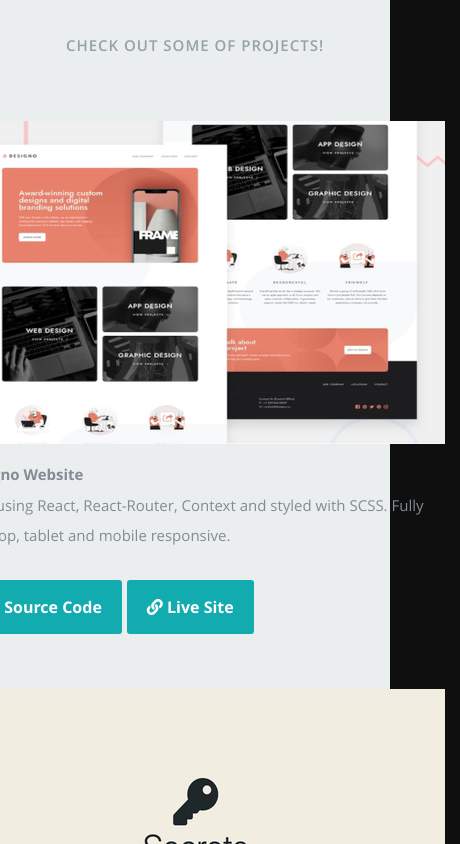
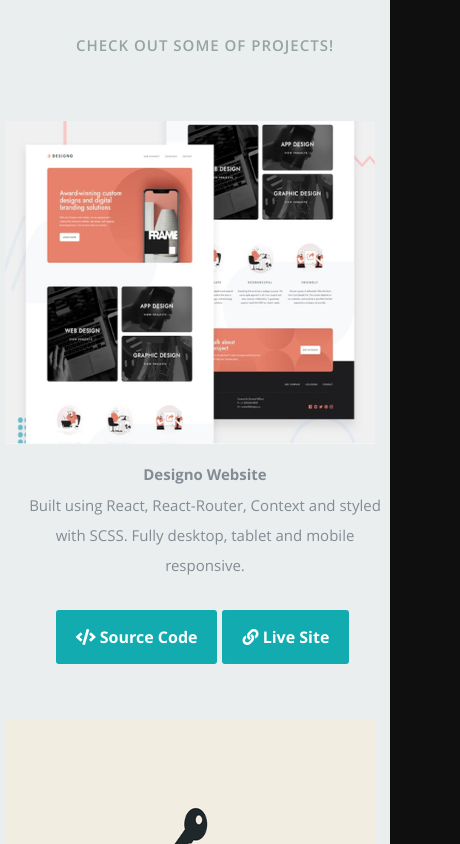
Before and after one commit to nwkwok/cv, a React (Create React App) app: page / in a window 390 px wide. Shown: the part 900-1744 px from the top of the page, 460 px wide, since content can reach past the window. Built offline with nearby package versions, Linux system fonts and the light colour scheme.

Commit message:
fix media query for projects on mobile

```diff
--- a/public/css/layout.css
+++ b/public/css/layout.css
@@ -459,6 +459,7 @@
    background: #ebeeee;
    padding-top: 90px;
    padding-bottom: 60px;
+   text-align: center;
 }
 
 
@@ -471,26 +472,13 @@
    color: #95A3A3;
 }
 
-/* #portfolio-wrapper.nick{
-      display: flex;
-      flex-wrap: wrap;
-      justify-content: center;
-      align-items: stretch;
-} */
-
 /* Portfolio Content */
 
 .portfolio-item {
    margin: 15px;
    width: 500px;
-
 }
 
-@media (max-width: 1074px) {
-   .portfolio-item .item-container {
-      text-align: center;
-   }
-}
 .portfolio-item .item-wrap {
    width: 500px;
 }
@@ -573,6 +561,30 @@
    color: #c6c7c7;
    margin-bottom: 0;
 }
+
+
+@media (max-width: 767px) {
+
+   .portfolio-item {
+      margin: 15px;
+      width: 370px;
+      text-align: center;
+   }
+
+   .portfolio-item .item-wrap {
+      width: 370px;
+   }
+
+   .portfolio-item .item-wrap .overlay {
+      width: 370px;
+   }
+
+   .portfolio-item .item-wrap img {
+        text-align: center;
+        width: 370px;
+        height: 240px;
+}
+
 
 
 /* popup modal */
--- a/public/css/media-queries.css
+++ b/public/css/media-queries.css
@@ -96,7 +96,14 @@
 
      /* Portfolio Section
   /* ----------------------------------------------------------------- */
-  #portfolio-wrapper .columns { margin-bottom: 40px; }
+   #portfolio .something {
+      margin-left: 20px;
+   }
+
+  #portfolio-wrapper .columns {
+      margin-bottom: 40px;
+   }
+
   .popup-modal {	max-width: 85%; }
 
 @media only screen and (max-width: 767px) {
--- a/src/Components/Portfolio.js
+++ b/src/Components/Portfolio.js
@@ -20,7 +20,7 @@
       },
       image: {
         width: '500px',
-        height: '323px'
+        height: '323px',
       }
     }
 
@@ -69,7 +69,7 @@
 
     return (
       <section id='portfolio'>
-        <div>
+        <div className='something'>
           <div>
             <h1>Check Out Some of Projects!</h1>
 
```
Also changed, not shown: 1 other file (tests, documents, lock files or other folders).
